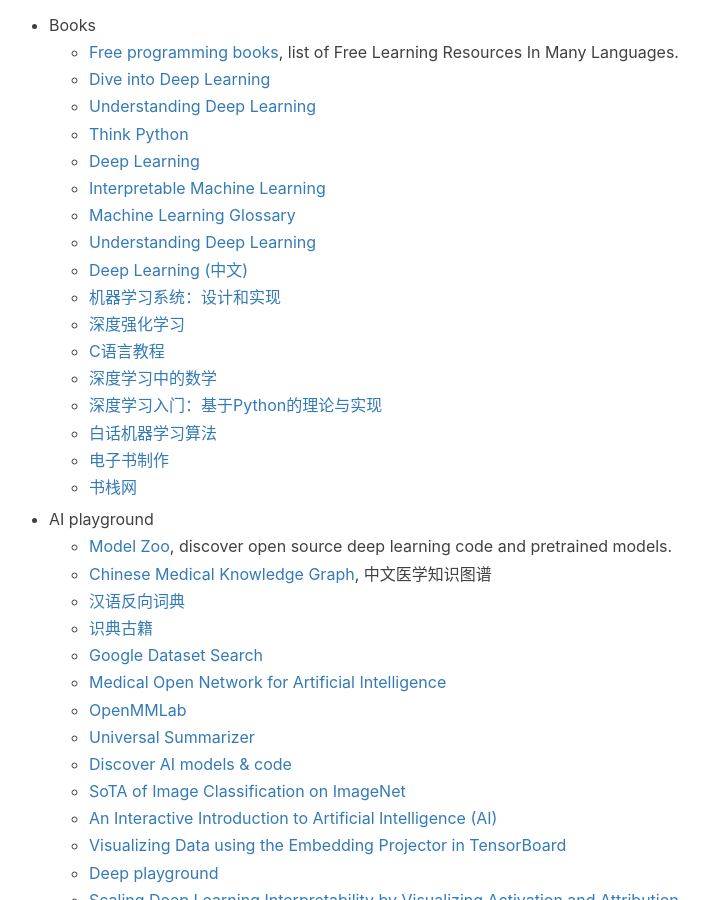
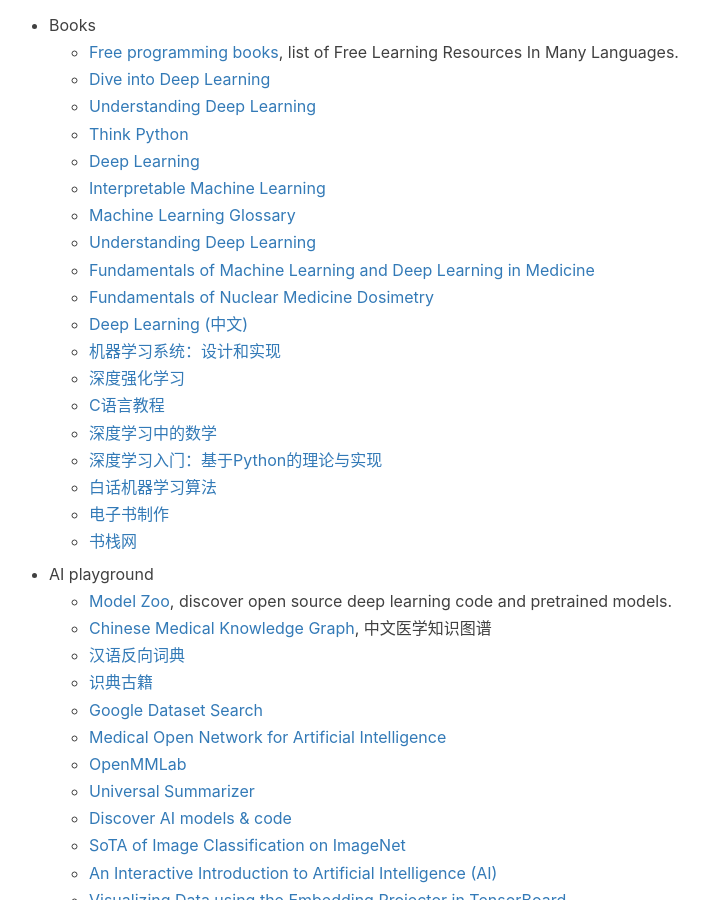
Before and after one commit to jizhang02/jizhang02.github.io, a Jekyll site: the page built from _posts/2020-02-24-productivity.markdown, in a window 1280 px wide and 900 px high, scrolled down 2052 px. Shown: the whole window, without its empty margins (256-965 px from the left). Built offline with Jekyll 4.4.1, drawn with Linux system fonts in a browser that asks for light colours; nearby versions of some CDN libraries; a script that is not in the unit is left out; comment, search, counter and statistics services are not loaded.

Commit message:
Update 2020-02-24-productivity.markdown

```diff
--- a/_posts/2020-02-24-productivity.markdown
+++ b/_posts/2020-02-24-productivity.markdown
@@ -83,6 +83,8 @@
     * [Interpretable Machine Learning](https://christophm.github.io/interpretable-ml-book/)
     * [Machine Learning Glossary](https://ml-cheatsheet.readthedocs.io/en/latest/)
     * [Understanding Deep Learning](https://udlbook.github.io/udlbook/)
+    * [Fundamentals of Machine Learning and Deep Learning in Medicine](https://link.springer.com/book/10.1007/978-3-031-19502-0)
+    * [Fundamentals of Nuclear Medicine Dosimetry](https://link.springer.com/book/10.1007/978-0-387-74579-4)
     * [Deep Learning (中文)](https://exacity.github.io/deeplearningbook-chinese/)
     * [机器学习系统：设计和实现](https://openmlsys.github.io/)
     * [深度强化学习](https://deepreinforcementlearningbook.org/assets/pdfs/%E6%B7%B1%E5%BA%A6%E5%BC%BA%E5%8C%96%E5%AD%A6%E4%B9%A0(%E4%B8%AD%E6%96%87%E7%89%88-%E5%BD%A9%E8%89%B2%E5%8E%8B%E7%BC%A9).pdf)
```
